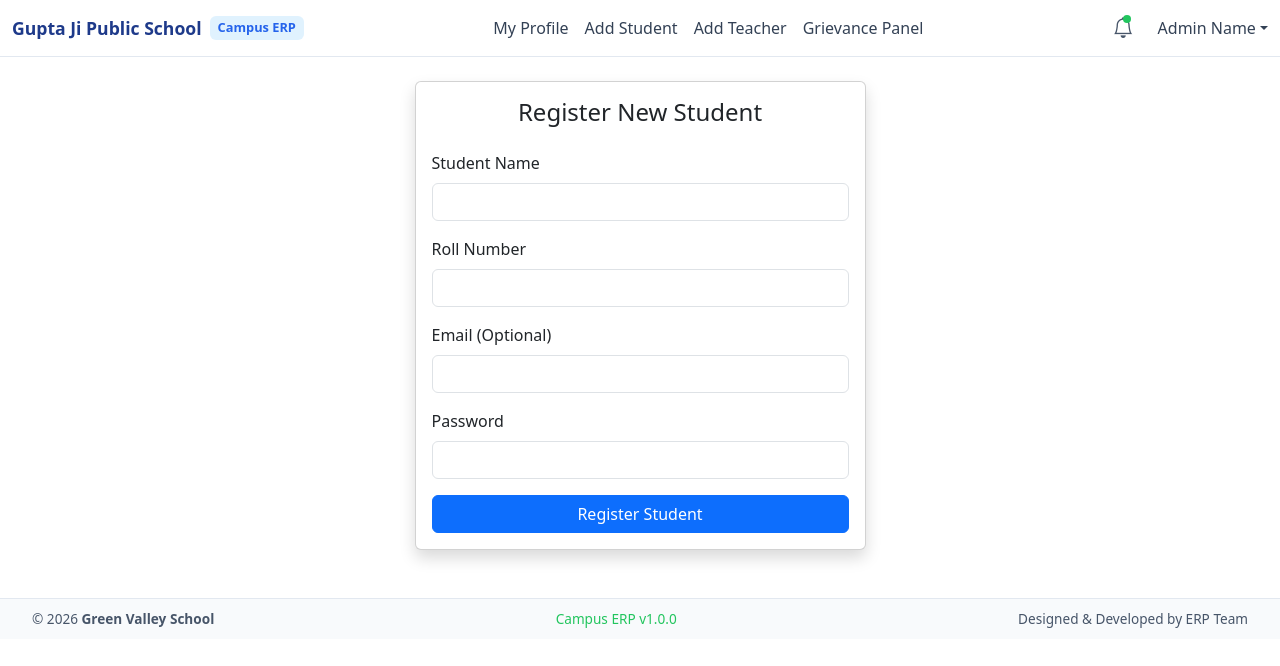
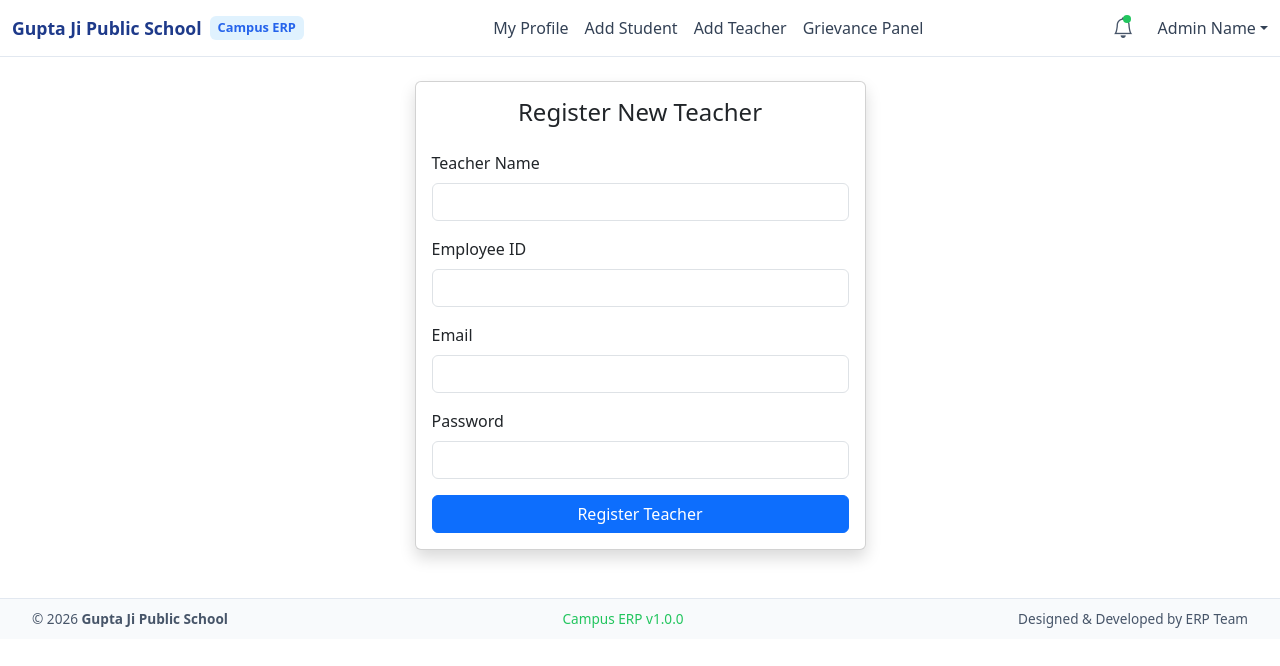
Before and after one commit to abhishekguptaji/School-ERP-System, a React (Vite) app in the folder frontend/: page /admin/add-teacher in a window 1280 px wide. Shown: the top 666 px of the page. Built offline with nearby package versions, Linux system fonts and the light colour scheme; sample sign-in values are in the browser's storage.

Commit message:
feat: enhance authentication middleware and user registration process

```diff
--- a/frontend/src/pages/Admin/AdminFooter.jsx
+++ b/frontend/src/pages/Admin/AdminFooter.jsx
@@ -6,7 +6,7 @@ function AdminFooter() {
     <footer className="admin-footer">
       <div className="container-fluid d-flex justify-content-between align-items-center">
         <span>
-          © {new Date().getFullYear()} <strong>Green Valley School</strong>
+          © {new Date().getFullYear()} <strong>Gupta Ji Public School</strong>
         </span>
         <span className="footer-center">
           Campus ERP v1.0.0
--- a/frontend/src/pages/Admin/RegisterStu.jsx
+++ b/frontend/src/pages/Admin/RegisterStu.jsx
@@ -1,39 +1,44 @@
 import { useState } from "react";
+import { useNavigate } from "react-router-dom";
+import { registerUser } from "../../services/authService";
 import AdminFooter from "./AdminFooter";
 import AdminNavbar from "./AdminNavbar";
-import axios from "axios";
 
 function RegisterStu() {
+  const navigate = useNavigate();
+
+  const [loading, setLoading] = useState(false);
+
   const [formData, setFormData] = useState({
     name: "",
     rollNumber: "",
     email: "",
     password: "",
+    role: "student",
   });
 
+  // ================= HANDLE CHANGE =================
   const handleChange = (e) => {
-    setFormData({ ...formData, [e.target.name]: e.target.value });
+    setFormData({
+      ...formData,
+      [e.target.name]: e.target.value,
+    });
   };
 
+  // ================= HANDLE SUBMIT =================
   const handleSubmit = async (e) => {
     e.preventDefault();
+    setLoading(true);
 
-    try {
-      await axios.post("http://localhost:5000/api/auth/register", {
-        ...formData,
-        role: "student",
-      });
+    const response = await registerUser(formData);
 
+    setLoading(false);
+
+    if (response.success) {
       alert("Student registered successfully");
-
-      setFormData({
-        name: "",
-        rollNumber: "",
-        email: "",
-        password: "",
-      });
-    } catch (error) {
-      alert(error.response?.data?.message || "Student registration failed");
+      navigate("/admin/dashboard"); // change route if needed
+    } else {
+      alert(response.message);
     }
   };
 
@@ -96,8 +101,12 @@ function RegisterStu() {
                     />
                   </div>
 
-                  <button type="submit" className="btn btn-primary w-100">
-                    Register Student
+                  <button
+                    type="submit"
+                    className="btn btn-primary w-100"
+                    disabled={loading}
+                  >
+                    {loading ? "Registering..." : "Register Student"}
                   </button>
                 </form>
 
--- a/frontend/src/pages/Admin/RegisterTeacher.jsx
+++ b/frontend/src/pages/Admin/RegisterTeacher.jsx
@@ -1,39 +1,41 @@
 import { useState } from "react";
+import { useNavigate } from "react-router-dom";
+import { registerUser } from "../../services/authService";
 import AdminFooter from "./AdminFooter";
 import AdminNavbar from "./AdminNavbar";
-import axios from "axios";
 
 function RegisterTeacher() {
+  const navigate = useNavigate();
+  const [loading, setLoading] = useState(false);
+
   const [formData, setFormData] = useState({
     name: "",
-    rollNumber: "",
+    employeeId: "",
     email: "",
     password: "",
+    role: "teacher",
   });
 
   const handleChange = (e) => {
-    setFormData({ ...formData, [e.target.name]: e.target.value });
+    setFormData({
+      ...formData,
+      [e.target.name]: e.target.value,
+    });
   };
 
   const handleSubmit = async (e) => {
     e.preventDefault();
+    setLoading(true);
 
-    try {
-      await axios.post("http://localhost:5000/api/auth/register", {
-        ...formData,
-        role: "student",
-      });
+    const response = await registerUser(formData);
 
-      alert("Student registered successfully");
+    setLoading(false);
 
-      setFormData({
-        name: "",
-        rollNumber: "",
-        email: "",
-        password: "",
-      });
-    } catch (error) {
-      alert(error.response?.data?.message || "Student registration failed");
+    if (response.success) {
+      alert("Teacher registered successfully");
+      navigate("/admin/dashboard"); // or teacher list page
+    } else {
+      alert(response.message || "Teacher registration failed");
     }
   };
 
@@ -46,11 +48,11 @@ function RegisterTeacher() {
           <div className="col-md-5">
             <div className="card shadow">
               <div className="card-body">
-                <h4 className="text-center mb-4">Register New Student</h4>
+                <h4 className="text-center mb-4">Register New Teacher</h4>
 
                 <form onSubmit={handleSubmit}>
                   <div className="mb-3">
-                    <label className="form-label">Student Name</label>
+                    <label className="form-label">Teacher Name</label>
                     <input
                       type="text"
                       className="form-control"
@@ -62,25 +64,26 @@ function RegisterTeacher() {
                   </div>
 
                   <div className="mb-3">
-                    <label className="form-label">Roll Number</label>
+                    <label className="form-label">Employee ID</label>
                     <input
                       type="text"
                       className="form-control"
-                      name="rollNumber"
-                      value={formData.rollNumber}
+                      name="employeeId"
+                      value={formData.employeeId}
                       onChange={handleChange}
                       required
                     />
                   </div>
 
                   <div className="mb-3">
-                    <label className="form-label">Email (Optional)</label>
+                    <label className="form-label">Email</label>
                     <input
                       type="email"
                       className="form-control"
                       name="email"
                       value={formData.email}
                       onChange={handleChange}
+                      required
                     />
                   </div>
 
@@ -96,8 +99,12 @@ function RegisterTeacher() {
                     />
                   </div>
 
-                  <button type="submit" className="btn btn-primary w-100">
-                    Register Student
+                  <button
+                    type="submit"
+                    className="btn btn-primary w-100"
+                    disabled={loading}
+                  >
+                    {loading ? "Registering..." : "Register Teacher"}
                   </button>
                 </form>
 
--- a/frontend/src/services/authService.js
+++ b/frontend/src/services/authService.js
@@ -5,6 +5,19 @@ const API = axios.create({
   withCredentials: true,
   // VERY IMPORTANT for cookies
 });
+
+export const registerUser = async (payload) => {
+  try {
+    const res = await API.post("/user/register", payload);
+    return res.data;
+  } catch (error) {
+    return {
+      success: false,
+      message: error?.response?.data?.message || "User not created",
+    };
+  }
+};
+
 
 export const loginUser = async (payload) => {
   const response = await API.post("/user/login", payload);
```
Also changed, not shown: 1 other file (tests, documents, lock files or other folders).
